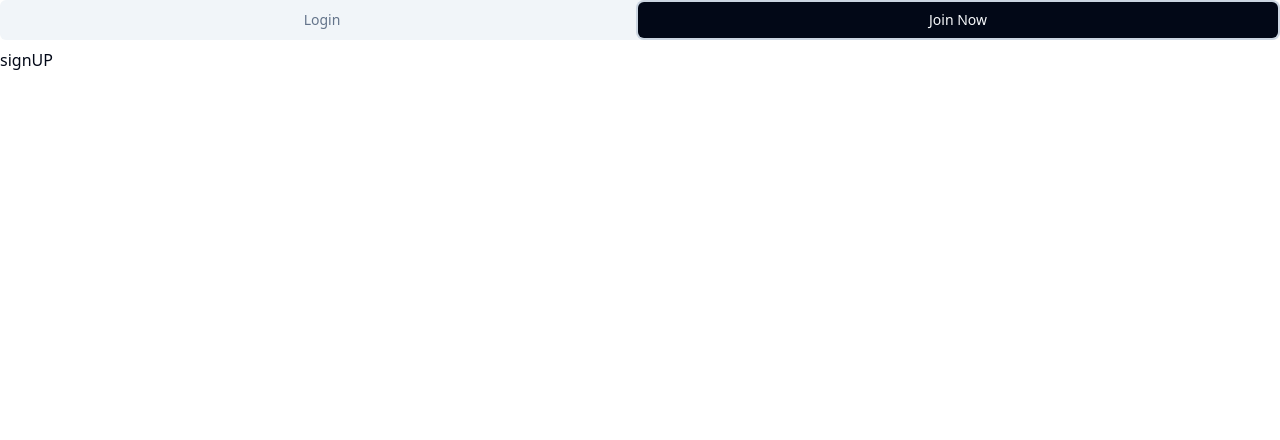
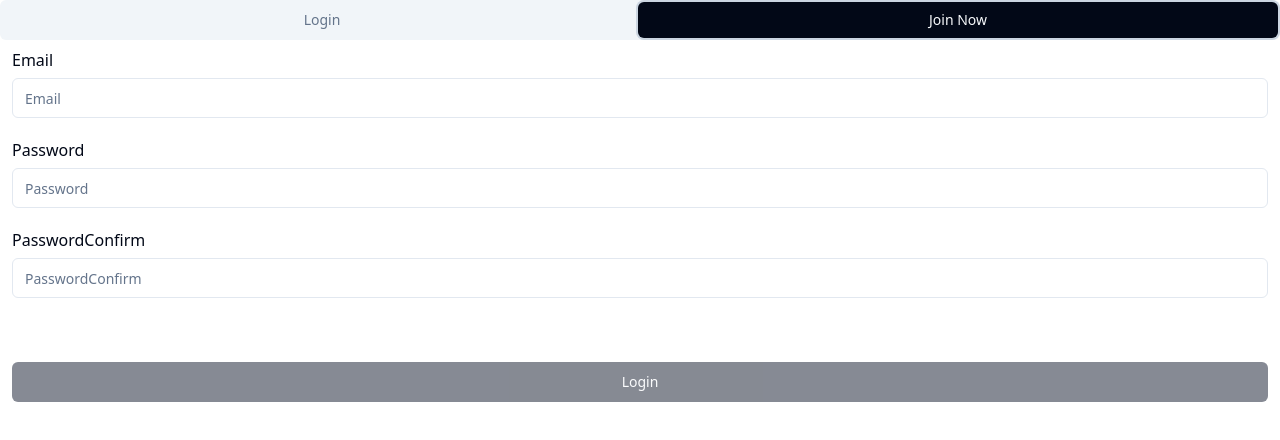
Before and after one commit to snkchan/mobi-todo-v1.0, a React (Vite) app in the folder mobi-todo-shadcn/: page / in a window 1280 px wide. Both pictures are taken after a click on the tab "Join Now". Shown: the top 440 px of the page. Built offline with nearby package versions, Linux system fonts and the light colour scheme; no server answers.

Commit message:
feat : 공용컴포넌트 LabelInput 생성

```diff
--- /dev/null
+++ b/mobi-todo-shadcn/src/func/string.ts
@@ -0,0 +1,8 @@
+/**
+ *@description 문자열을 입력받아 첫 문자만 대문자로 변환해줍니다.
+ */
+export const capitalize = ({ word }: { word: string }): string => {
+  const wordArr = word.split("")
+  wordArr[0] = wordArr[0].toUpperCase()
+  return wordArr.join("")
+}
--- a/mobi-todo-shadcn/src/lib/schemes/scheme-id-and-pw.ts
+++ b/mobi-todo-shadcn/src/lib/schemes/scheme-id-and-pw.ts
@@ -6,8 +6,23 @@ export const schemeIdAndPw = yup.object().shape({
     .string()
     .email(ERRORS.message.id)
     .required(ERRORS.message.idRequired),
-  pw: yup
+  password: yup
     .string()
     .matches(ERRORS.pattern.password, ERRORS.message.password)
     .required(ERRORS.message.passwordRequired),
 })
+
+export const schemeIdAndPwAndPWC = yup.object().shape({
+  email: yup
+    .string()
+    .email(ERRORS.message.id)
+    .required(ERRORS.message.idRequired),
+  password: yup
+    .string()
+    .matches(ERRORS.pattern.password, ERRORS.message.password)
+    .required(ERRORS.message.passwordRequired),
+  passwordConfirm: yup
+    .string()
+    .matches(ERRORS.pattern.password, ERRORS.message.password)
+    .required(ERRORS.message.passwordRequired),
+})
--- /dev/null
+++ b/mobi-todo-shadcn/src/pages/sign/components/label-input.tsx
@@ -0,0 +1,27 @@
+import { Input } from "@/components/ui/input"
+import { Label } from "@radix-ui/react-label"
+import { LoginDataType } from "../sign.type"
+import type { Path, UseFormRegister } from "react-hook-form"
+import { capitalize } from "@/func/string"
+
+type LabelInputType<T extends object> = {
+  register: UseFormRegister<T>
+  label: Path<T>
+}
+export const LabelInput = <T extends LoginDataType>({
+  register,
+  label,
+}: LabelInputType<T>) => {
+  const Captalalized = capitalize({ word: label })
+  return (
+    <div className="grid w-full items-center gap-1.5">
+      <Label>{Captalalized}</Label>
+      <Input
+        {...register(label)}
+        type={label}
+        placeholder={Captalalized}
+        autoComplete="off"
+      />
+    </div>
+  )
+}
--- a/mobi-todo-shadcn/src/pages/sign/components/login.tsx
+++ b/mobi-todo-shadcn/src/pages/sign/components/login.tsx
@@ -1,14 +1,12 @@
-import { Input } from "@/components/ui/input"
-import { Label } from "@/components/ui/label"
 // import { PAGE_TODO } from "@/constants"
-
 import { schemeIdAndPw } from "@/lib/schemes/scheme-id-and-pw"
 import { yupResolver } from "@hookform/resolvers/yup"
-import { useForm } from "react-hook-form"
+import { type FieldErrors, useForm } from "react-hook-form"
 // import { useNavigate } from "react-router-dom"
 import { Button } from "@/components/ui/button"
 import { postUserSignin } from "../sign.func"
-import { SignDataType } from "../sign.type"
+import type { LoginDataType } from "../sign.type"
+import { LabelInput } from "./label-input"
 export const Login = () => {
   // const navi = useNavigate()
 
@@ -16,13 +14,13 @@ export const Login = () => {
     register,
     handleSubmit,
     formState: { errors, isValid },
-  } = useForm<SignDataType>({
+  } = useForm<LoginDataType>({
     mode: "onChange",
     resolver: yupResolver(schemeIdAndPw),
   })
 
-  const onSubmitSingin = async (data: SignDataType) => {
-    const result = await postUserSignin({ email: data.email, pw: data.pw })
+  const onSubmitSingin = async ({ email, password }: LoginDataType) => {
+    const result = await postUserSignin({ email: email, password: password })
     if (result) return alert("로그인성공") // 임시로 navi(PAGE_TODO) 로수정하면됨
     alert("로그인정보를 확인해주세요 모달")
   }
@@ -31,34 +29,24 @@ export const Login = () => {
       className="flex w-full flex-col gap-5 px-3"
       onSubmit={handleSubmit(onSubmitSingin)}
     >
-      <div className="grid w-full items-center gap-1.5">
-        <Label>Email</Label>
-        <Input
-          {...register("email")}
-          type="email"
-          placeholder="Email"
-          autoComplete="off"
-        />
-      </div>
-      <div className="grid w-full items-center gap-1.5">
-        <Label>Passoword</Label>
-        <Input
-          {...register("pw")}
-          type="password"
-          placeholder="Password"
-          autoComplete="off"
-        />
-        <div className="h-6 w-full">
-          {errors.email || errors.pw ? (
-            <p className="text-[10px] text-red-600">
-              *{errors.email?.message || errors.pw?.message}
-            </p>
-          ) : null}
-        </div>
-      </div>
+      <LabelInput<LoginDataType> label="email" register={register} />
+      <LabelInput<LoginDataType> label="password" register={register} />
+      <ErrorField errors={errors} />
       <Button type="submit" disabled={!isValid}>
         Login
       </Button>
     </form>
   )
 }
+
+const ErrorField = ({ errors }: { errors: FieldErrors<LoginDataType> }) => {
+  return (
+    <div className="h-6 w-full">
+      {errors.email || errors.password ? (
+        <p className="text-[10px] text-red-600">
+          *{errors.email?.message || errors.password?.message}
+        </p>
+      ) : null}
+    </div>
+  )
+}
--- a/mobi-todo-shadcn/src/pages/sign/components/sign-up.tsx
+++ b/mobi-todo-shadcn/src/pages/sign/components/sign-up.tsx
@@ -1,3 +1,51 @@
-export const SignUp = ()=>{
-  return<>signUP</>
+// import { PAGE_TODO } from "@/constants"
+import { schemeIdAndPwAndPWC } from "@/lib/schemes/scheme-id-and-pw"
+import { yupResolver } from "@hookform/resolvers/yup"
+import { type FieldErrors, useForm } from "react-hook-form"
+// import { useNavigate } from "react-router-dom"
+import { Button } from "@/components/ui/button"
+import { postUserSignin } from "../sign.func"
+import type { LoginDataType, SignUpDataType } from "../sign.type"
+import { LabelInput } from "./label-input"
+
+export const SignUp = () => {
+  const {
+    register,
+    handleSubmit,
+    formState: { errors, isValid },
+  } = useForm<SignUpDataType>({
+    mode: "onChange",
+    resolver: yupResolver(schemeIdAndPwAndPWC),
+  })
+
+  const onSubmitSingin = async ({ email, password }: LoginDataType) => {
+    const result = await postUserSignin({ email: email, password: password })
+    if (result) return alert("로그인성공") // 임시로 navi(PAGE_TODO) 로수정하면됨
+    alert("로그인정보를 확인해주세요 모달")
+  }
+  return (
+    <form
+      className="flex w-full flex-col gap-5 px-3"
+      onSubmit={handleSubmit(onSubmitSingin)}
+    >
+      <LabelInput<SignUpDataType> label="email" register={register} />
+      <LabelInput<SignUpDataType> label="password" register={register} />
+      <LabelInput<SignUpDataType> label="passwordConfirm" register={register} />
+      <ErrorField errors={errors} />
+      <Button type="submit" disabled={!isValid}>
+        Login
+      </Button>
+    </form>
+  )
 }
+const ErrorField = ({ errors }: { errors: FieldErrors<SignUpDataType> }) => {
+  return (
+    <div className="h-6 w-full">
+      {errors.email || errors.password ? (
+        <p className="text-[10px] text-red-600">
+          *{errors.email?.message || errors.password?.message}
+        </p>
+      ) : null}
+    </div>
+  )
+}
--- a/mobi-todo-shadcn/src/pages/sign/sign.func.ts
+++ b/mobi-todo-shadcn/src/pages/sign/sign.func.ts
@@ -1,30 +1,28 @@
 import { API_LOGIN, API_REFRESH, API_SIGN_UP, AUTH_STORAGE } from "@/constants"
 import { axiosInstance } from "@/lib/axios"
-import { SignDataType } from "./sign.type"
+import { LoginDataType } from "./sign.type"
 
-export const postUserSignin = async (input: SignDataType) => {
+export const postUserSignin = async ({ email, password }: LoginDataType) => {
   try {
     const response = await axiosInstance.post(API_LOGIN, {
-      email: input.email,
-      pw: input.pw,
+      email: email,
+      pw: password,
     })
     if (response) {
       localStorage.setItem(AUTH_STORAGE, response.data.token)
     }
-    console.log(response)
     return response
   } catch (err) {
     console.log(err)
   }
 }
 
-export const postUserSignUp = async (input: SignDataType) => {
+export const postUserSignUp = async ({ email, password }: LoginDataType) => {
   try {
     const response = await axiosInstance.post(API_SIGN_UP, {
-      email: input.email,
-      pw: input.pw,
+      email: email,
+      pw: password,
     })
-    console.log(response)
     return response
   } catch (err) {
     console.log(err)
--- a/mobi-todo-shadcn/src/pages/sign/sign.hooks.ts
+++ /dev/null
@@ -1,42 +0,0 @@
-import { useNavigate } from "react-router-dom"
-import { useForm } from "react-hook-form"
-import { yupResolver } from "@hookform/resolvers/yup"
-import { PAGE_SIGNUP, PAGE_TODO } from "@/constants"
-import { postNewPost, postUserSignUp, postUserSignin } from "@/lib/axios"
-
-export const useFormSubmit = (schema) => {
-  const navi = useNavigate()
-  const {
-    register,
-    handleSubmit,
-    formState: { errors, isValid },
-  } = useForm({ mode: "onChange", resolver: yupResolver(schema:) })
-
-  const onSubmitSingin = async ({ ID, PW }) => {
-    const result = await postUserSignin(ID, PW)
-    if (result.status === 200) navi(PAGE_TODO)
-  }
-
-  const onSubmitSingup = async ({ ID, PW, pwConfirm }) => {
-    if (PW !== pwConfirm) return alert("비번이서로다릅니다.")
-    const result = await postUserSignUp(ID, PW)
-    if (result.status === 200) return navi(PAGE_SIGNUP)
-    if (result.status === 400) return alert("이미존재하는회원")
-  }
-
-  const onSubmitPostData = async ({ TITLE, CONTENT }) => {
-    const result = await postNewPost(TITLE, CONTENT)
-    console.log(result)
-  }
-
-  return {
-    register,
-    handleSubmit,
-    errors,
-    isValid,
-    onSubmitSingin,
-    onSubmitSingup,
-    navi,
-    onSubmitPostData,
-  }
-}
--- a/mobi-todo-shadcn/src/pages/sign/sign.type.ts
+++ b/mobi-todo-shadcn/src/pages/sign/sign.type.ts
@@ -1 +1,2 @@
-export type SignDataType = Record<"email" | "pw", string>
+export type LoginDataType = Record<"email" | "password", string>
+export type SignUpDataType = LoginDataType & { passwordConfirm: string }
```
Also changed, not shown: mobi-todo-shadcn/src/lib/scheme-title-and-content.ts (renamed from mobi-todo-shadcn/src/lib/schemes/scheme-title-and-content.ts).
